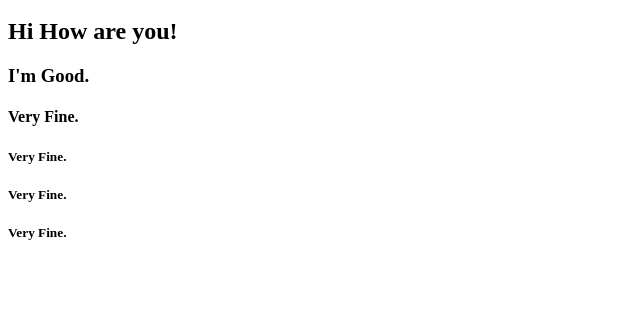
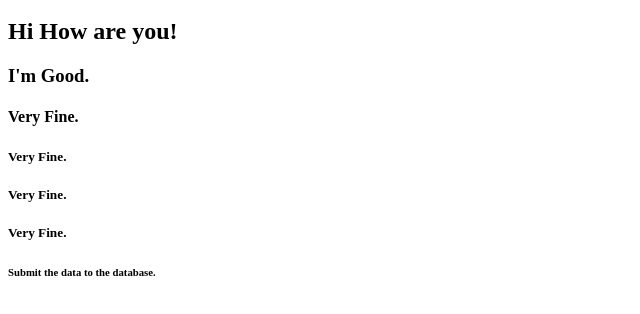
Before and after one commit to HammadMalick12/Desktop, a plain HTML site: page index.html in a window 1280 px wide. Shown: the part 120-434 px from the top of the page, without its empty margins (0-640 px from the left). Drawn offline with Linux system fonts and the light colour scheme.

Commit message:
Readme and support 3.2

```diff
--- a/index.html
+++ b/index.html
@@ -14,5 +14,6 @@
     <h5>Very Fine.</h5>
     <h5>Very Fine.</h5>
     <h5>Very Fine.</h5>
+    <h6>Submit the data to the database.</h6>
 </body>
 </html>
```
